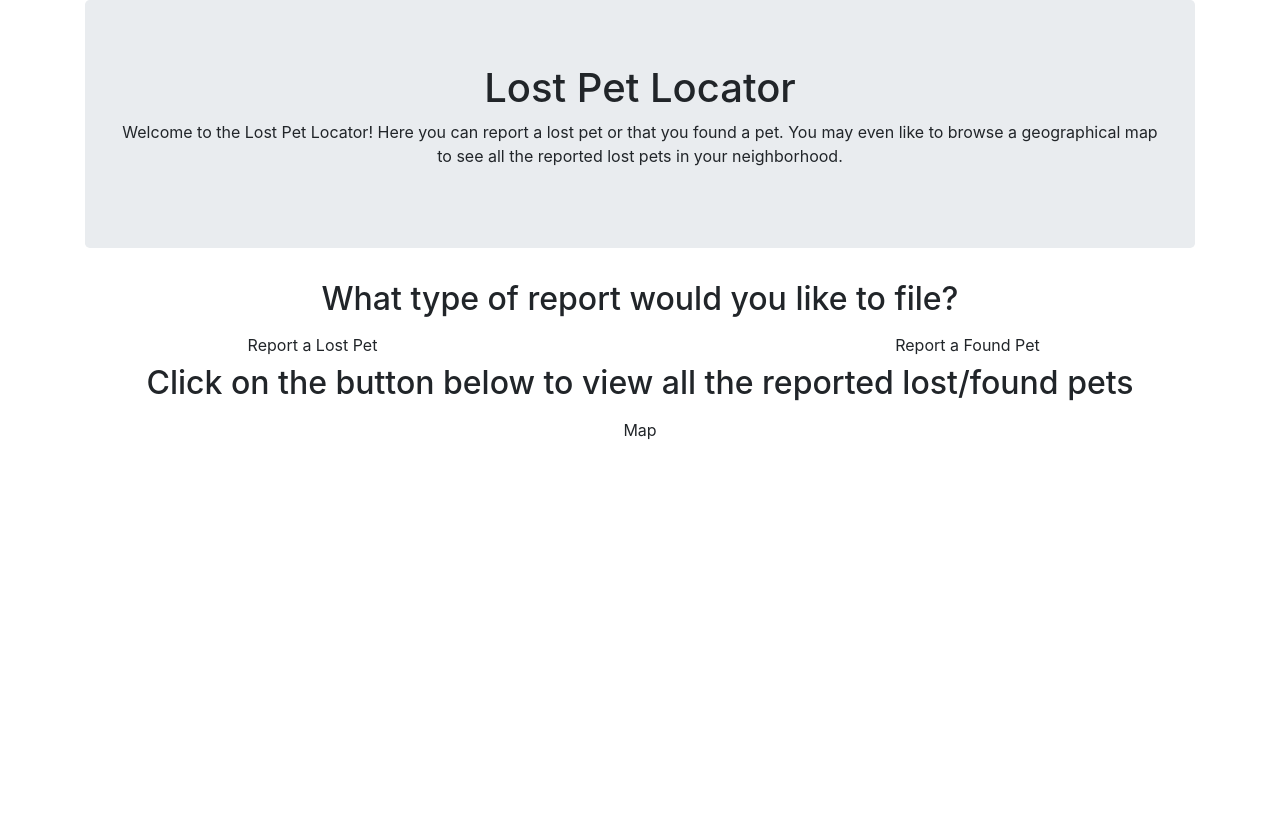
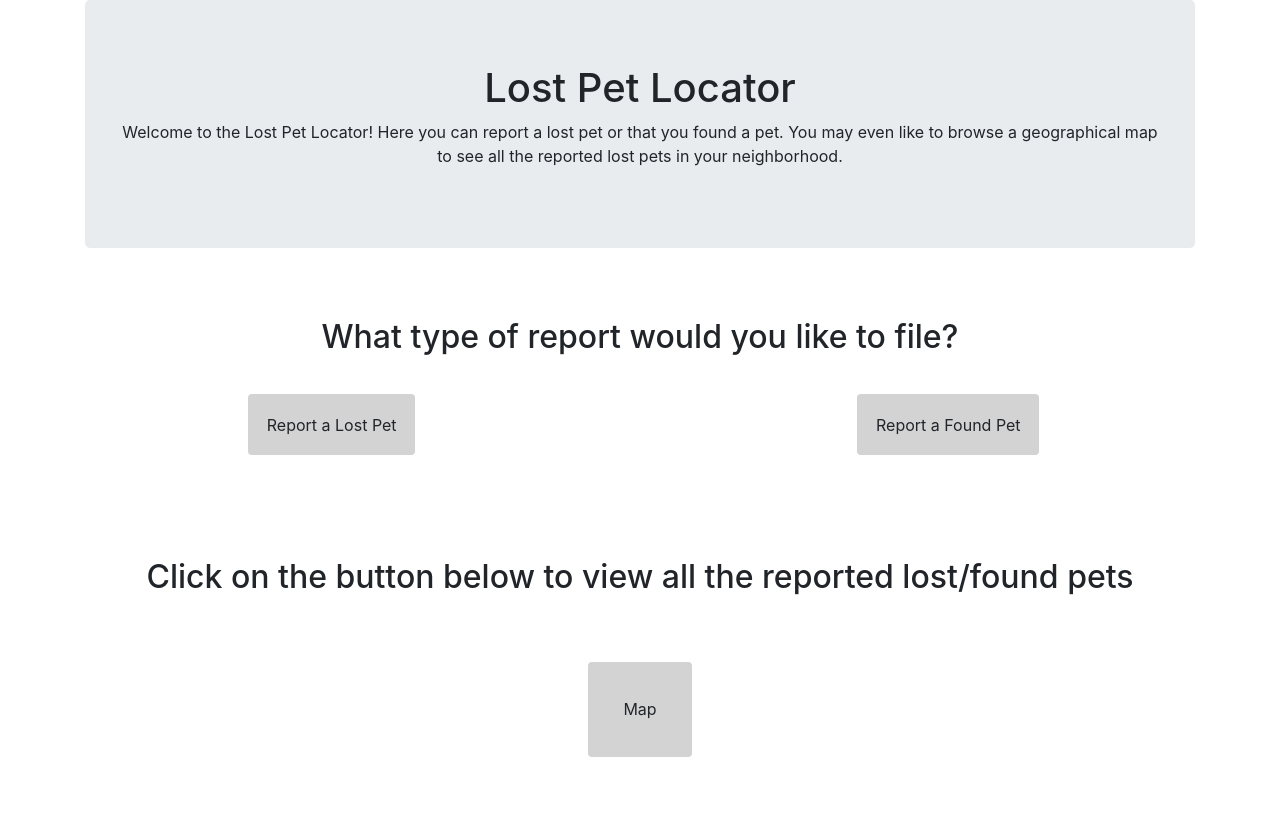
Before and after one commit to MichaelPearson-gif/lost_pet, a Flask app: page / in a window 1280 px wide. Before the commit the page ends 440 px from the top, so only its background shows below. Run offline with Flask 2, Linux system fonts and the light colour scheme; some libraries are stand-ins or nearby versions.

Commit message:
Added some css.

```diff
--- a/Frontend/Pet_Locator/static/css/style.css
+++ b/Frontend/Pet_Locator/static/css/style.css
@@ -1,7 +1,15 @@
 .choice {
     text-align: center;
+    padding: 3%
 }
 
 .Map {
     text-align: center;
+    padding: 5%
 }
+
+.btn {
+    padding: 3%;
+    background-color: lightgrey;
+    margin-top: 5%;
+}
```
